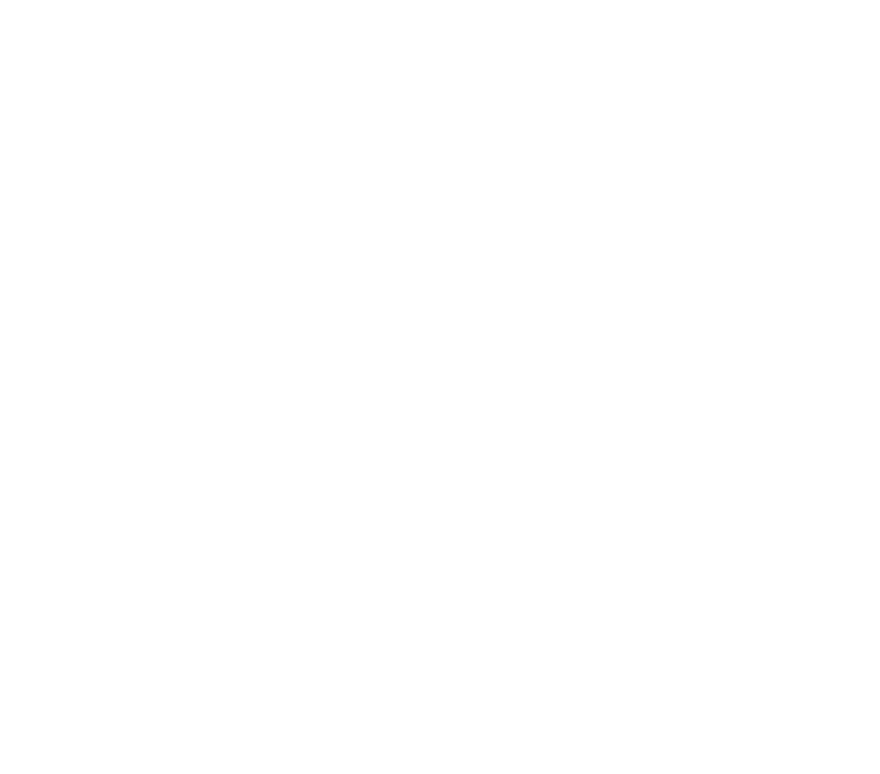
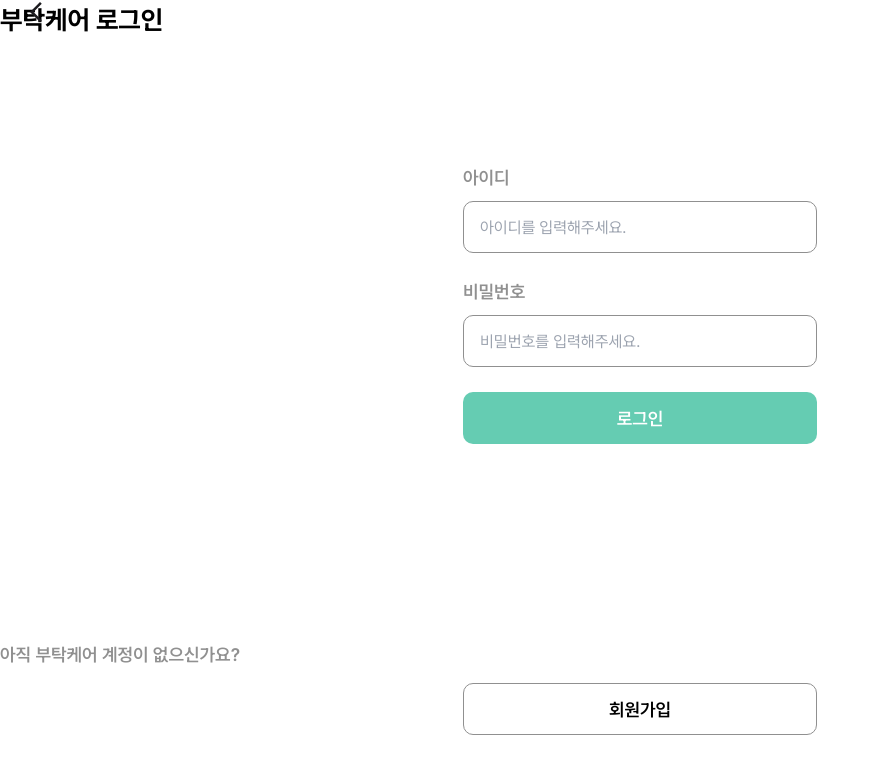
Before and after one commit to butakcare/butakcare_front, a Next.js app in the folder front/: page /sign_in in a window 1280 px wide. Shown: the top 774 px of the page, without its empty margins (0-880 px from the left). Built offline with nearby package versions, Linux system fonts and the light colour scheme.

Commit message:
feat: sign_in page

```diff
--- a/front/src/app/sign_in/page.tsx
+++ b/front/src/app/sign_in/page.tsx
@@ -1,3 +1,64 @@
-export default function Home() {
-  return <></>;
+"use client";
+import TitleText from "@/components/common/TitleText";
+import Header from "@/components/common/TitleHeader";
+import InputField from "@/components/sign_up/InputField";
+import { LongBtn, XBLBtn } from "@/components/common/Button";
+import { useRouter } from "next/navigation";
+
+interface ManagerStep1Props {
+  username: string;
+  password: string;
+  onUsernameChange: (value: string) => void;
+  onPasswordChange: (value: string) => void;
 }
+
+export default function SignUpPage({
+  username,
+  password,
+  onUsernameChange,
+  onPasswordChange,
+}: ManagerStep1Props) {
+  const router = useRouter();
+  const handleSubmit = () => {};
+  const handleNext = () => {
+    router.push("/sign_up");
+  };
+  return (
+    <div className="w-screen h-screen max-tablet:flex max-tablet:flex-col max-tablet:items-center">
+      <Header name="" />
+      <TitleText text1="부탁케어 로그인" text2="" on={false} />
+
+      <form className="flex flex-col justify-center items-center align-center pt-[124px]">
+        <InputField
+          label="아이디"
+          value={username}
+          onChange={onUsernameChange}
+          placeholder="아이디를 입력해주세요."
+          on={true}
+        />
+        <div className="h-[25px]" />
+        <InputField
+          label="비밀번호"
+          value={password}
+          onChange={onPasswordChange}
+          placeholder="비밀번호를 입력해주세요."
+          on={true}
+        />
+        <div className="h-[25px]" />
+        <LongBtn
+          text="로그인"
+          disabled={false}
+          onClick={handleSubmit}
+          type="button"
+        />
+      </form>
+      <div className="h-[197px]" />
+      <div className="text-stroke font-semibold text-[18px] text-left w-[354px] pb-[15px]">
+        아직 부탁케어 계정이 없으신가요?
+      </div>
+      <div className="flex justify-center ">
+        <XBLBtn text="회원가입" onClick={handleNext} />
+      </div>
+    </div>
+  );
+}
--- a/front/src/components/common/Button.tsx
+++ b/front/src/components/common/Button.tsx
@@ -1,4 +1,5 @@
 "use client";
+
 interface LongBtnProps {
   text: string;
   disabled?: boolean;
@@ -64,3 +65,21 @@
     </div>
   );
 }
+
+export function XBLBtn({ text, onClick, type }: LongBtnProps) {
+  return (
+    <div>
+      <button
+        type={type}
+        className="w-[354px] h-[52px] rounded-[10px] font-semibold text-[18px] transition-all
+
+            border border-stroke bg-white
+
+        "
+        onClick={onClick}
+      >
+        {text}
+      </button>
+    </div>
+  );
+}
--- a/front/src/components/common/TitleText.tsx
+++ b/front/src/components/common/TitleText.tsx
@@ -7,7 +7,7 @@
   return (
     <>
       <div className="flex flex-row w-[354px]">
-        <div className="  text-[26px] font-bold leading-[40px]">
+        <div className="text-[26px] font-bold leading-[40px]">
           {text1}
           {text2 && (
             <>
```
